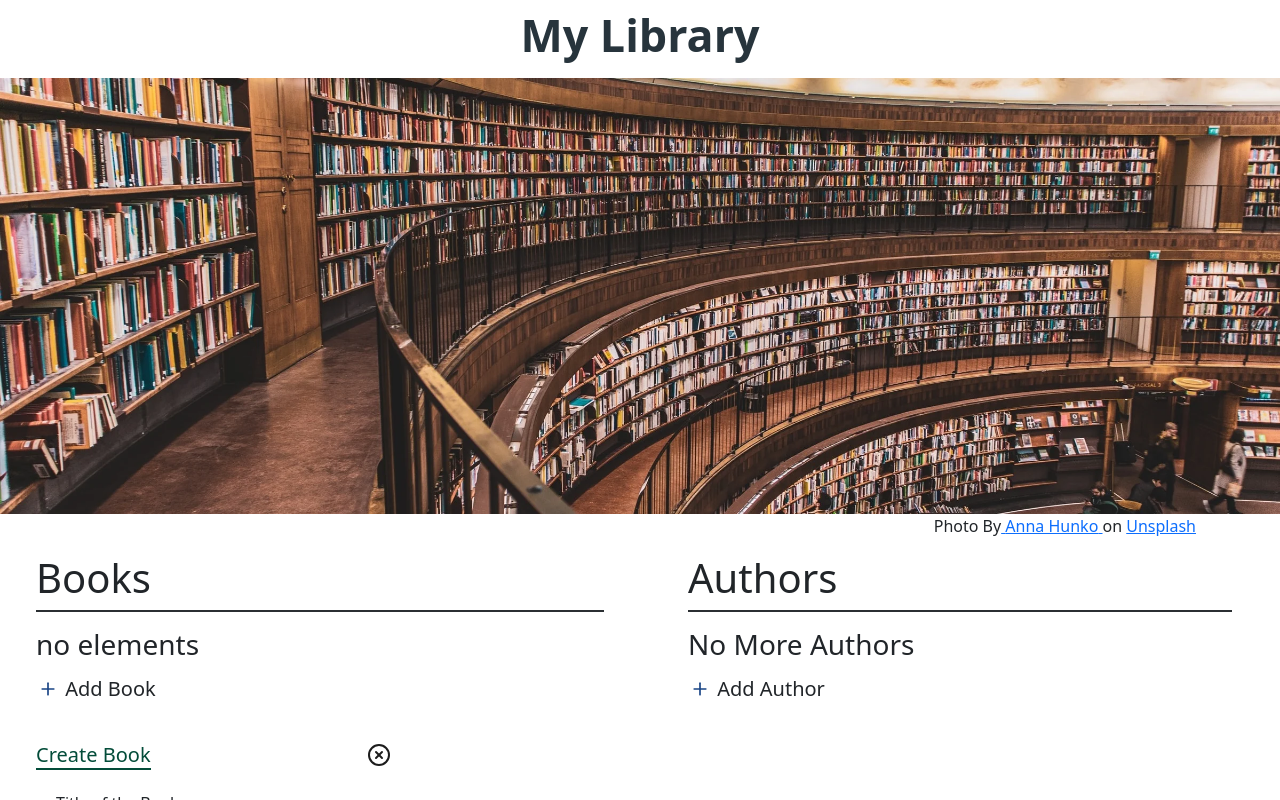
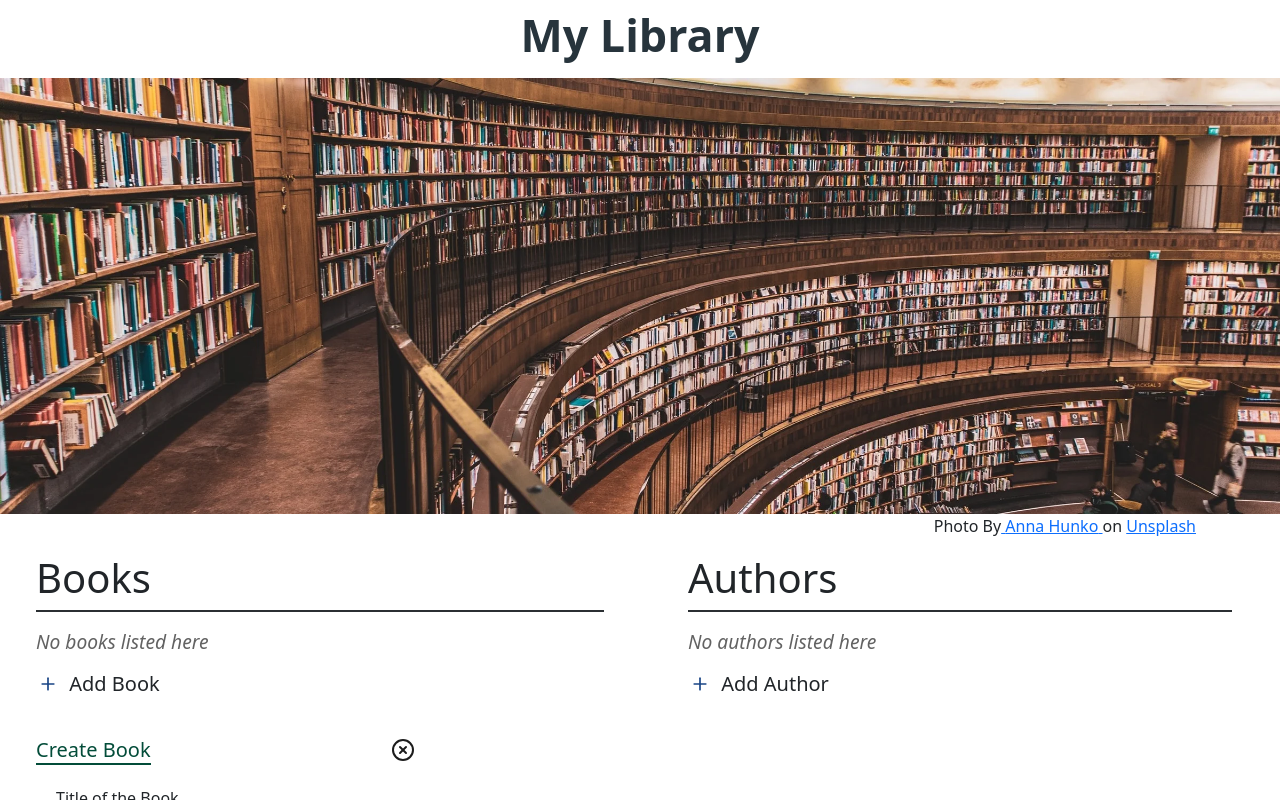
Before and after one commit to Amila-siriwardhana/library, a React (Create React App) app: page / in a window 1280 px wide. Both pictures are taken after a click on the element "Add Book". Shown: the top 800 px of the page. Built offline with nearby package versions, Linux system fonts and the light colour scheme; a web font is replaced by a local one.

Commit message:
fixed Errors

```diff
--- a/package.json
+++ b/package.json
@@ -12,6 +12,8 @@
     "@types/react-dom": "^17.0.0",
     "bootstrap": "^5.1.3",
     "feather-icons": "^4.28.0",
+    "nanoid": "^3.2.0",
+    "nodemon": "^2.0.15",
     "react": "^17.0.2",
     "react-bootstrap": "^2.0.2",
     "react-dom": "^17.0.2",
--- a/src/Components/Author/AuthorUi.tsx
+++ b/src/Components/Author/AuthorUi.tsx
@@ -14,12 +14,16 @@ type AuthorUiProps={
   showForm:boolean;
   setEditAuthor:(editAuthor:IAuthor | null)=>void;
   setIndexToEdit:(number:number | null)=>void;
+  authorValue:string;
+  setAuthorValue:(name:string)=>void;
 }
 
 const AuthorUi: React.FC<AuthorUiProps> = (props) => {
-  const {createAuthor , author , handleEditAuthor , editAuthor , formShow , showForm  , setEditAuthor ,setIndexToEdit} = props ;
+  const {createAuthor , author , handleEditAuthor , editAuthor , formShow , showForm  , setEditAuthor ,setIndexToEdit
+  , authorValue,setAuthorValue } = props ;
 
-  const [authorValue , setAuthorValue ] = useState<string>("");
+
+
 
   const clearForm=()=>{
     setAuthorValue("");
@@ -35,11 +39,11 @@ const AuthorUi: React.FC<AuthorUiProps> = (props) => {
             <h1>Authors</h1>
           </div>
           <div>
-            {author?.length ? <AuthorList author={author} handleEditAuthor={handleEditAuthor} formShow={formShow}/> : <h3>No More Authors</h3>}
+            {author?.length ? <AuthorList author={author} handleEditAuthor={handleEditAuthor} formShow={formShow}/> : <p className={"noItemLabel"}><i>No authors listed here</i></p>}
           </div>
           <div onClick={()=>clearForm()}  >
             <h5 className="addButton mb-5 mt-3">
-              <Plus className="plusIcon pb-1" /> Add Author
+              <Plus className="plusIcon pb-1 me-1" /> Add Author
             </h5>
           </div>
           <div >
--- a/src/Components/Books/Book.tsx
+++ b/src/Components/Books/Book.tsx
@@ -17,7 +17,7 @@ const Book: React.FC <BookProps>= (props) => {
     <Row className="authors my-2 py-0 flex align-items-center">
       <Col xs={10} className="m-0 my-2  p-0">
         <div className=" p-0 m-0">
-          <h5 className=" m-0 p-0">0{index+1}.{oneBook.name}</h5>
+          <h5 className=" m-0 p-0">{index+1}. {oneBook.name}</h5>
         </div>
       </Col>
       <Col xs={2} className="icons px-0 m-0 mb-0 d-flex justify-content-end">
@@ -29,7 +29,7 @@ const Book: React.FC <BookProps>= (props) => {
         <Trash2 className="icons text-danger mx-2 my-0" size={20} onClick={()=>{
             Swal.fire({
                 title: 'Are you sure?',
-                text: 'You won\'t be able to revert this!',
+                text: `Do you want to delete ${oneBook.name} ?`,
                 icon: 'warning',
                 showCancelButton: true,
                 confirmButtonColor: '#3085d6',
--- a/src/Components/Books/BookForm.tsx
+++ b/src/Components/Books/BookForm.tsx
@@ -8,14 +8,14 @@ import {IAuthor, IBook, ISelector} from "../../Types";
 type BookFormProps = {
     author:IAuthor [] | null;
     formShow:(select:boolean)=>void;
-    handleBookName:(name:string, price:string , authors:string)=>void;
+    handleBookName:(book:IBook)=>void;
     editValue:IBook | null;
     bookValue:string | " ";
     bookPriceValue:string | " ";
-    bookAuthorValue:string | " ";
+    bookAuthorValue:IAuthor | null;
     setBookValue:(name:string | " ")=>void;
     setBookPriceValue:(name:string | " ")=>void;
-    setBookAuthorValue:(name:string | " ")=>void;
+    setBookAuthorValue:(author:IAuthor)=>void;
 
 
 }
@@ -49,6 +49,7 @@ const BookForm: React.FC<BookFormProps> = (props) => {
 
     },[editValue])
 
+
     const handleOnSubmit = (e: FormEvent ) => {
         e.preventDefault();
         if(!bookValue || !bookPriceValue || !bookAuthorValue){
@@ -58,7 +59,7 @@ const BookForm: React.FC<BookFormProps> = (props) => {
             }
             return;
         }
-        handleBookName(bookValue , bookPriceValue , bookAuthorValue);
+        handleBookName({name:bookValue, price:bookPriceValue, author:bookAuthorValue});
         formShow(false);
 
 
@@ -69,7 +70,7 @@ const BookForm: React.FC<BookFormProps> = (props) => {
     useEffect(()=>{
         const selectArray:ISelector[] = [];
         author?.map((authors)=>{
-            selectArray.push({value:authors.name , label:authors.name})
+            selectArray.push({value:authors.id , label:authors.name})
         })
         setSelector(selectArray);
 
@@ -81,14 +82,14 @@ const BookForm: React.FC<BookFormProps> = (props) => {
             setBookPriceValue(e.target.value);
     }
     const handleBookAuthorValue = (e: SingleValue<ISelector>) =>{
-        if(e?.value){
-            setBookAuthorValue(e.value);
+        if(e){
+            setBookAuthorValue({name:e.label , id:e.value});
             setSelectorValidate(false)
         }else{
             setSelectorValidate(true)
         }
     }
-console.log(bookAuthorValue);
+
 
     return (
 
@@ -96,28 +97,28 @@ console.log(bookAuthorValue);
             <Col xs={12} md={8} className="p-0">
                 <h5 className=" m-0 p-0 ">
                     <span className="authorTopic  ">Create Book </span>
-                    <XCircle onClick={()=>formShow(false)} className="closeButton  p-0 me-4 float-end "/>
+                    <XCircle onClick={()=>formShow(false)} className="closeButton  p-0  float-end"/>
                 </h5>
             </Col>
             <Row className="m-2">
                 <Col xs={12} md={8} className="ml-4 p-0 mt-3">
                     <Form noValidate validated={formValidate} onSubmit={handleOnSubmit} className="ml-3">
                         <Form.Group>
-                            <Form.Label className="label">Title of the Book </Form.Label>
+                            <Form.Label className="label mb-0">Title of the Book </Form.Label>
                             <Form.Control size="sm" required type="text"  onChange={handleBook} value={bookValue} />
                             <Form.Control.Feedback type="invalid">
                                 Please enter book title
                             </Form.Control.Feedback>
                         </Form.Group>
                         <Form.Group>
-                            <Form.Label className="label">Price</Form.Label>
-                            <Form.Control size="sm" required type="number" onChange={handleBookPrice} value={bookPriceValue} />
+                            <Form.Label className="label mb-0 mt-2 ">Price</Form.Label>
+                            <Form.Control size="sm"  required type="number" onChange={handleBookPrice} value={bookPriceValue} />
                             <Form.Control.Feedback type="invalid">
                                 Please enter price
                             </Form.Control.Feedback>
                         </Form.Group>
                         <Form.Group>
-                            <Form.Label className="label">Author</Form.Label>
+                            <Form.Label className="label mb-0 mt-2">Author</Form.Label>
                             <Select
                                 onChange={handleBookAuthorValue}
                             className="select-control"
@@ -125,7 +126,7 @@ console.log(bookAuthorValue);
                             isSearchable
                             styles={customStyles}
                             isClearable
-                                value={selector?.filter(option => option.value === bookAuthorValue)}
+                                value={selector?.filter(option => option.value === bookAuthorValue?.id)}
                             options={selector}
                             />
 
--- a/src/Components/Books/BookList.tsx
+++ b/src/Components/Books/BookList.tsx
@@ -22,7 +22,8 @@ const BookList: React.FC<BookListProps> = (props) => {
             {
                 bookName?.map((oneBook,index)=>{
                     return(
-                        < Book oneBook={oneBook} index={index} getIndexToEdit={getIndexToEdit} formShow={formShow} deleteBook={deleteBook}/>
+                        < Book oneBook={oneBook} index={index} getIndexToEdit={getIndexToEdit} formShow={formShow}
+                               deleteBook={deleteBook}/>
                     )
                 })
             }
--- a/src/Components/Books/BookUi.tsx
+++ b/src/Components/Books/BookUi.tsx
@@ -3,7 +3,7 @@ import { Col, Row } from "react-bootstrap";
 import { Plus } from "react-feather";
 import BookList from "./BookList";
 import BookForm from "./BookForm";
-import {IAuthor , IBook } from "../../Types";
+import {IAuthor, IBook, ISelector} from "../../Types";
 
 
 
@@ -19,29 +19,26 @@ const BookUi: React.FC<BookUiProps> = (props) => {
   const [editValue , setEditValue] = useState<IBook | null>(null);
   const [bookValue , setBookValue]= useState<string>("");
   const [bookPriceValue , setBookPriceValue]= useState<string >(" ");
-  const [bookAuthorValue , setBookAuthorValue]= useState< string  >("");
+  const [bookAuthorValue , setBookAuthorValue]= useState< IAuthor | null  >(null);
 
 
-  console.log(indexToEdit);
-  const addBookForm = (select:boolean)=>{
-    setEditValue(null);
-    setShowForm(select);
-  }
+console.log(bookAuthorValue);
+
   const formShow = (select:boolean) => {
     setShowForm(select);
   }
 
-  const handleBookName=(name:string, price:string , authors:string)=>{
+  const handleBookName=(book:IBook)=>{
     const newBook= bookName? bookName.slice() : [];
     if (indexToEdit==null){
-      newBook.push({name: name , price:price , author:authors})
+      newBook.push(book)
     }else{
-      newBook.splice(indexToEdit , 1 , {name: name , price:price , author:authors})
+      newBook.splice(indexToEdit , 1 , book)
       setIndexToEdit(null);
     }
 
     setBookName(newBook);
-    console.log(newBook);
+
   }
 
   const getIndexToEdit=(editIndex:number)=>{
@@ -61,13 +58,13 @@ const BookUi: React.FC<BookUiProps> = (props) => {
   const clearForm=()=>{
     setBookValue("");
     setBookPriceValue("");
-    setBookAuthorValue("");
+    setBookAuthorValue(null);
     setIndexToEdit(null);
     setEditValue(null);
     formShow(true);
   }
 
-console.log(editValue);
+
 
   return (
     <React.Fragment>
@@ -77,11 +74,14 @@ console.log(editValue);
             <h1>Books</h1>
           </div>
           <div className="mb-3 ml-0 ">
-            {bookName?.length ? <BookList  bookName={bookName} getIndexToEdit={getIndexToEdit} formShow={formShow} deleteBook={deleteBook}/>: <h3>no elements</h3>}
+            {bookName?.length ? <BookList  bookName={bookName} getIndexToEdit={getIndexToEdit} formShow={formShow}
+                                           deleteBook={deleteBook}/>: <p className={"noItemLabel"}>
+              <i>No books listed here</i>
+            </p>}
           </div>
           <div onClick={()=>clearForm()} >
             <h5 className="addButton mb-4 mt-2">
-              <Plus className="plusIcon pb-1" /> Add Book
+              <Plus className="plusIcon pb-1 me-1" /> Add Book
             </h5>
           </div>
           <Row>
--- a/src/Components/HomePage.tsx
+++ b/src/Components/HomePage.tsx
@@ -4,6 +4,7 @@ import Welcome from "./Welcome";
 import AuthorUi from "./Author/AuthorUi";
 import BookUi from "./Books/BookUi";
 import {IAuthor, option} from "../Types";
+import {nanoid} from "nanoid";
 
 
 
@@ -17,6 +18,7 @@ const HomePage: React.FC<HomePageProps> = (props) => {
     const [editAuthor , setEditAuthor]=useState<IAuthor | null>(null);
     const [indexToEdit , setIndexToEdit] = useState<number | null>(null);
     const[showForm , setShowForm] = useState(false);
+    const [authorValue , setAuthorValue ] = useState<string>("");
 
 
     const formShow = (show:boolean) => {
@@ -37,13 +39,14 @@ const HomePage: React.FC<HomePageProps> = (props) => {
 
 
 
-    const createAuthor=(name: string   )=> {
-        console.log(indexToEdit);
+    const createAuthor=(name: string  )=> {
         let newAuthor = author?.slice() ?? [];
+        let id=nanoid();
         if (indexToEdit===null) {
-            newAuthor.push({name: name});
+            newAuthor.push({name: name , id:id});
         } else {
-        newAuthor.splice(indexToEdit , 1 , {name: name})
+        // newAuthor.splice(indexToEdit , 1 , {name: name})
+            newAuthor[indexToEdit].name=name;
             setIndexToEdit(null);
 
         }
@@ -78,7 +81,8 @@ const HomePage: React.FC<HomePageProps> = (props) => {
           <AuthorUi
               createAuthor={createAuthor} author={author} handleEditAuthor={handleEditAuthor}
               editAuthor={editAuthor} formShow={formShow} showForm={showForm}
-              setEditAuthor={setEditAuthor} setIndexToEdit={setIndexToEdit}
+              setEditAuthor={setEditAuthor} setIndexToEdit={setIndexToEdit} authorValue={authorValue}
+              setAuthorValue={setAuthorValue}
           />
         </Col>
       </Row>
--- a/src/Types.tsx
+++ b/src/Types.tsx
@@ -1,11 +1,12 @@
 export interface IAuthor {
-    name: string
+    name: string;
+    id:string;
 }
 
 export interface IBook {
     name: string;
     price: string;
-    author: string;
+    author: IAuthor;
 }
 export enum option{
     edit,
--- a/src/assets/styles/_authorForm.scss
+++ b/src/assets/styles/_authorForm.scss
@@ -17,7 +17,7 @@
   font-size: 0.7rem;
 }
 .button{
-  background-color: #035799;
+  background-color: #02579b;
   border-radius: 10px;
   text-decoration: #d7fcff;
 }
--- a/src/assets/styles/_authorUi.scss
+++ b/src/assets/styles/_authorUi.scss
@@ -10,6 +10,10 @@
     border-bottom-color: #2b2f32;
     text-decoration-color: #2a2e33;
   }
+  .noItemLabel{
+    color: #626262;
+    font-size: 1.2em;
+  }
   .plusIcon {
     color: #184485;
   }
```
Also changed, not shown: src/Components/Author/Author.tsx (+4 -3 lines), src/Components/Author/AuthorForm.tsx (+12 -9 lines), 1 other file (tests, documents, lock files or other folders).
